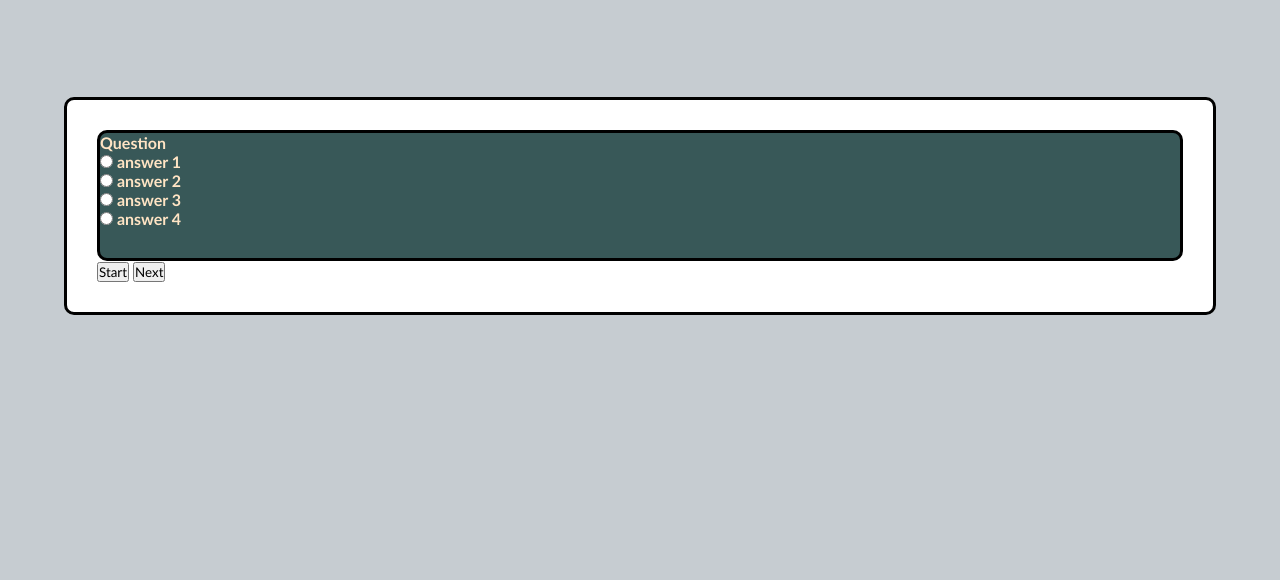
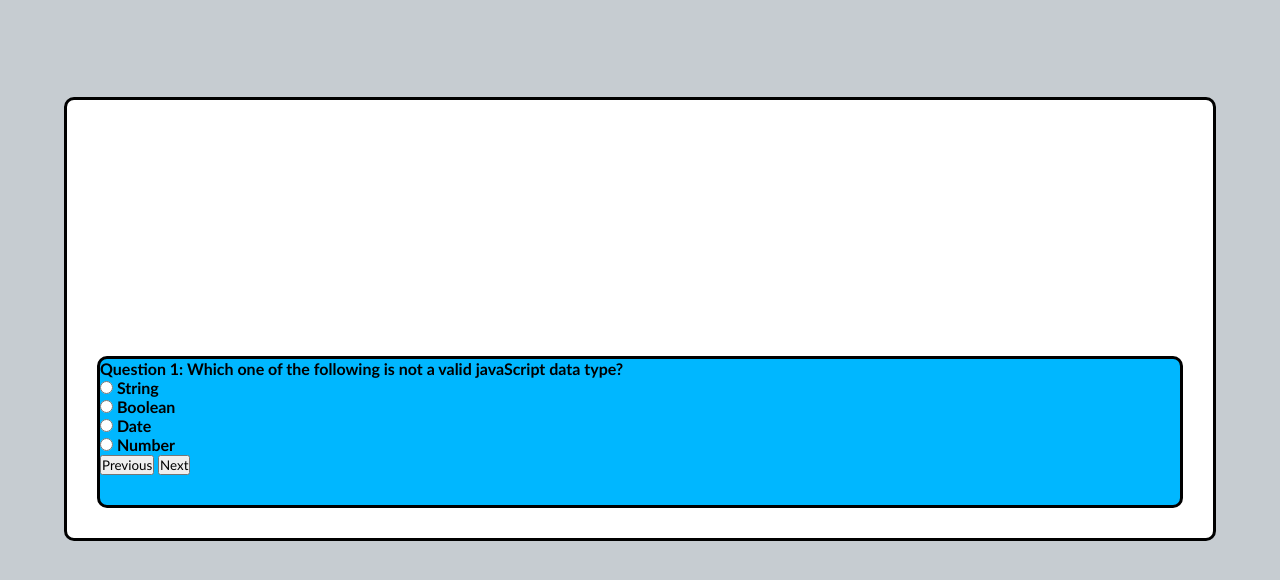
Before and after one commit to lalitakapadia/country-capital-quiz, a plain HTML site: page index.html in a window 1280 px wide. Both pictures are taken after a click on the button "Start". Shown: the part 42-622 px from the top of the page. Drawn offline with Linux system fonts and the light colour scheme.

Commit message:
updated javascript

````diff
--- a/assets/css/style.css
+++ b/assets/css/style.css
@@ -12,6 +12,25 @@ header {
     text-align: center;
 
 }
+
+.question-container-hide{
+    visibility:hidden;
+}
+
+.start-show button{
+    width: 100%;
+    margin: 100px auto 0;
+    border-radius: 10px;
+    padding: 30px 30px;
+    border: black solid;
+    font-size: 50px;
+    background-color: rgb(0, 183, 255);
+}
+
+.start-hide button{
+    visibility:hidden;
+}
+
 .container {
     background: #fff;
     width: 90%;
@@ -21,14 +40,15 @@ header {
     border: black solid;
 }
 
-#question-container {
+.question-container-show {
     font-size: medium;
-    color: bisque;
+    color: black;
     font-weight: 600;
     border-bottom: 1px solid #333;
     padding-bottom: 30px;
-    background-color: rgb(56, 88, 88);
+    background-color: rgb(0, 183, 255);
     border-radius: 10px;
     border: black solid;
     margin:auto;
+    visibility: visible;
 }
--- a/assets/js/data.js
+++ b/assets/js/data.js
@@ -1,4 +1,5 @@
 var question1 = {
+    id: 1,
     question: "Which one of the following is not a valid javaScript data type?",
     option1: "String",
     option2: "Boolean",
@@ -9,6 +10,7 @@ var question1 = {
 localStorage.setItem("question1", JSON.stringify(question1));
 
  var question2 = {
+    id: 2,
     question: "Which type of javaScript language is?",
     option1: "Obeject-Orianted",
     option2: "Object-Based",
@@ -19,6 +21,7 @@ localStorage.setItem("question1", JSON.stringify(question1));
  localStorage.setItem("question2", JSON.stringify(question2));
 
 var question3 = {
+    id: 3,
     question: "Which one of the following also known as Conditional Expression?",
     option1: "Alternative to if-else",
     option2: "Switch statement",
@@ -29,6 +32,7 @@ var question3 = {
 localStorage.setItem("question3", JSON.stringify(question3));
 
 var question4 = {
+    id: 4,
     question: "In JavaScript, what is a block of statement?",
     option1: "Conditional block",
     option2: "block that combines a number of statements into a single compound statement",
--- a/assets/js/script.js
+++ b/assets/js/script.js
@@ -12,9 +12,15 @@
 // ```
 // GIVEN I am taking a code quiz
 // WHEN I click the start button
-// THEN a timer starts and I am presented with a question
+
+// THEN a timer starts  # TODO
+
+// and I am presented with a question ......DONE
+
 // WHEN I answer a question
 // THEN I am presented with another question
+
+
 // WHEN I answer a question incorrectly
 // THEN time is subtracted from the clock
 // WHEN all questions are answered or the timer reaches 0
@@ -23,15 +29,33 @@
 // THEN I can save my initials and my score
 
 
-var startButton = document.querySelector(".start-button");
-//var resetButton = document.querySelector(.reset-buton);
-// var quiz = document.querySelector(".quiz");
-// var win = document.querySelector(".win");
-// var lose = document.querySelector(.lose);
-//var timeCountEl = document.querySelector(".timer-count");
-// var timer:
-// var timerCount = 60;
-// var winsCounter = 0;
-// var loseCounter = 0;
-// var isWin = false;
-// var isWin = false;
+var startButton = document.querySelector("#start-button");
+
+startButton.addEventListener("click", startQuiz);
+
+function startQuiz() {
+
+    var question1 = JSON.parse(localStorage.getItem("question1"));
+
+    var question = document.querySelector("#question");
+    question.innerHTML = "Question " + question1.id + ": " + question1.question;
+
+    var option1 = document.querySelector("#for-answer1");
+    option1.innerHTML = question1.option1;
+
+    var option2 = document.querySelector("#for-answer2");
+    option2.innerHTML = question1.option2;
+
+    var option3 = document.querySelector("#for-answer3");
+    option3.innerHTML = question1.option3;
+
+    var option4 = document.querySelector("#for-answer4");
+    option4.innerHTML = question1.option4;
+
+    var startDiv = document.querySelector("#start-show");
+    startDiv.setAttribute("style","visibility: hidden;");
+
+    var questionContainer = document.querySelector("#question-container");
+    questionContainer.classList.add("question-container-show");
+
+}
--- a/index.html
+++ b/index.html
@@ -11,23 +11,30 @@
 </header>
 <body>
     <div class = "container">
-        <div id= "question-container"  class="hide">
+        <div id="start-show" class="start-show">
+            <button id="start-button">Start</button>
+        </div>
+        <div id= "question-container"  class="question-container-hide">
+            <div class = "timer">
+
+            </div>
             <div id="question">Question</div>
             <div id="answer-buttons">
                 <input type="radio" id="answer1" value="1" name="answers">
-                <label for="answer1">answer 1</label><br>
+                <label id="for-answer1" for="answer1">answer 1</label><br>
                 <input type="radio" id="answer2" text="2" name="answers">
-                <label for="answer2">answer 2</label><br>
+                <label id="for-answer2" for="answer2">answer 2</label><br>
                 <input type="radio" id="answer3" text="3" name="answers">
-                <label for="answer3">answer 3</label><br>
+                <label id="for-answer3" for="answer3">answer 3</label><br>
                 <input type="radio" id="answer4" text="4" name="answers">
-                <label for="answer4">answer 4</label><br>
+                <label id="for-answer4" for="answer4">answer 4</label><br>
             </div>
+            <div class="controls">
+                <button id="pre-btn" class="pre-btn btn hide">Previous</button>
+                <button id="next-btn" class="next-btn btn hide">Next</button>
+           </div>
         </div>
-        <div class="controls">
-            <button id="start-button" class="start-btn btn">Start</button>
-            <button id="next-btn" class="next-btn btn hide">Next</button>
-       </div>
+
     </div>
     <script src="assets/js/data.js"></script>
     <script src="assets/js/script.js"></script>
````
